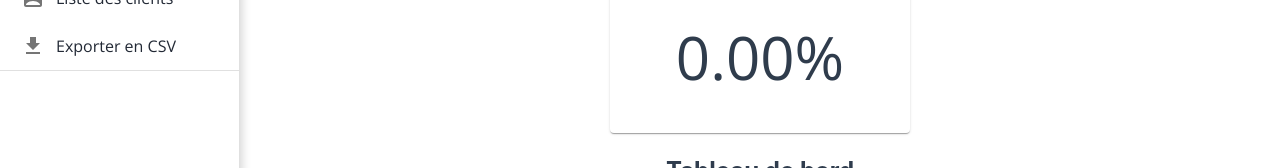
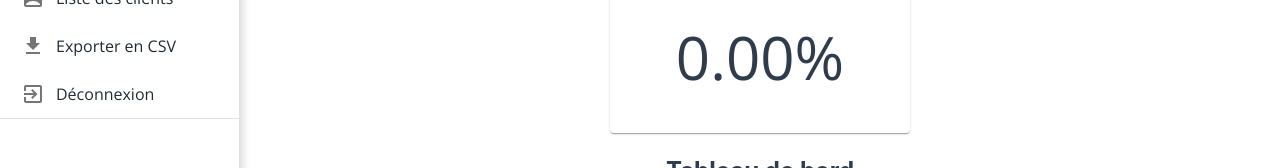
Before and after one commit to Nicolas-Brossard/CRM-KN-Contest, a React (Vite) app in the folder frontend/: page /dashboard in a window 1280 px wide. Shown: the part 324-492 px from the top of the page. Built offline with nearby package versions, Linux system fonts and the light colour scheme; no server answers; sample sign-in values are in the browser's storage.

Commit message:
add disconnect link

```diff
--- a/frontend/src/components/Sidebar.tsx
+++ b/frontend/src/components/Sidebar.tsx
@@ -14,6 +14,8 @@
 import ProspectsIcon from '@mui/icons-material/People';
 import ClientsIcon from '@mui/icons-material/AccountBox';
 import GetAppIcon from '@mui/icons-material/GetApp';
+import SupervisedUserCircleIcon from '@mui/icons-material/SupervisedUserCircle';
+import ExitToAppIcon from '@mui/icons-material/ExitToApp';
 import jwt_decode from 'jwt-decode';
 interface Contact {
   updatedAt: any;
@@ -40,7 +42,10 @@
     return false;
   }
 };
-
+const handleLogout = () => {
+  localStorage.removeItem('token');
+  window.location.href = '/';
+};
 const Sidebar: React.FC = () => {
   const menuItems = [
     { text: 'Votre Dashboard', icon: <DashboardIcon /> },
@@ -175,6 +180,24 @@
             }}
           />
         </ListItem>
+        <ListItem button onClick={handleLogout}>
+          <ListItemIcon
+            sx={{
+              minWidth: '35px',
+              marginLeft: '5px',
+            }}
+          >
+            <ExitToAppIcon />
+          </ListItemIcon>
+          <ListItemText
+            primary="Déconnexion"
+            style={{
+              color: '#2F3C4D',
+              font: 'open-san',
+              fontWeight: 'lighter',
+            }}
+          />
+        </ListItem>
         <Divider />
         {isAdmin() && (
           <>
@@ -192,7 +215,7 @@
               </ListItem>
               <Divider />
               <ListItem component={Link} to="/gestion-utilisateurs">
-                <LeadsIcon
+                <SupervisedUserCircleIcon
                   style={{
                     color: '#757575',
                   }}
--- a/frontend/src/layouts/UsersLayout/UsersLayout.tsx
+++ b/frontend/src/layouts/UsersLayout/UsersLayout.tsx
@@ -9,7 +9,7 @@
     if (token) {
       const decodedToken: any = jwt_decode(token);
       if (!decodedToken.is_admin) {
-        window.location.href = '/login';
+        window.location.href = '/';
       }
     }
   }, []);
```
